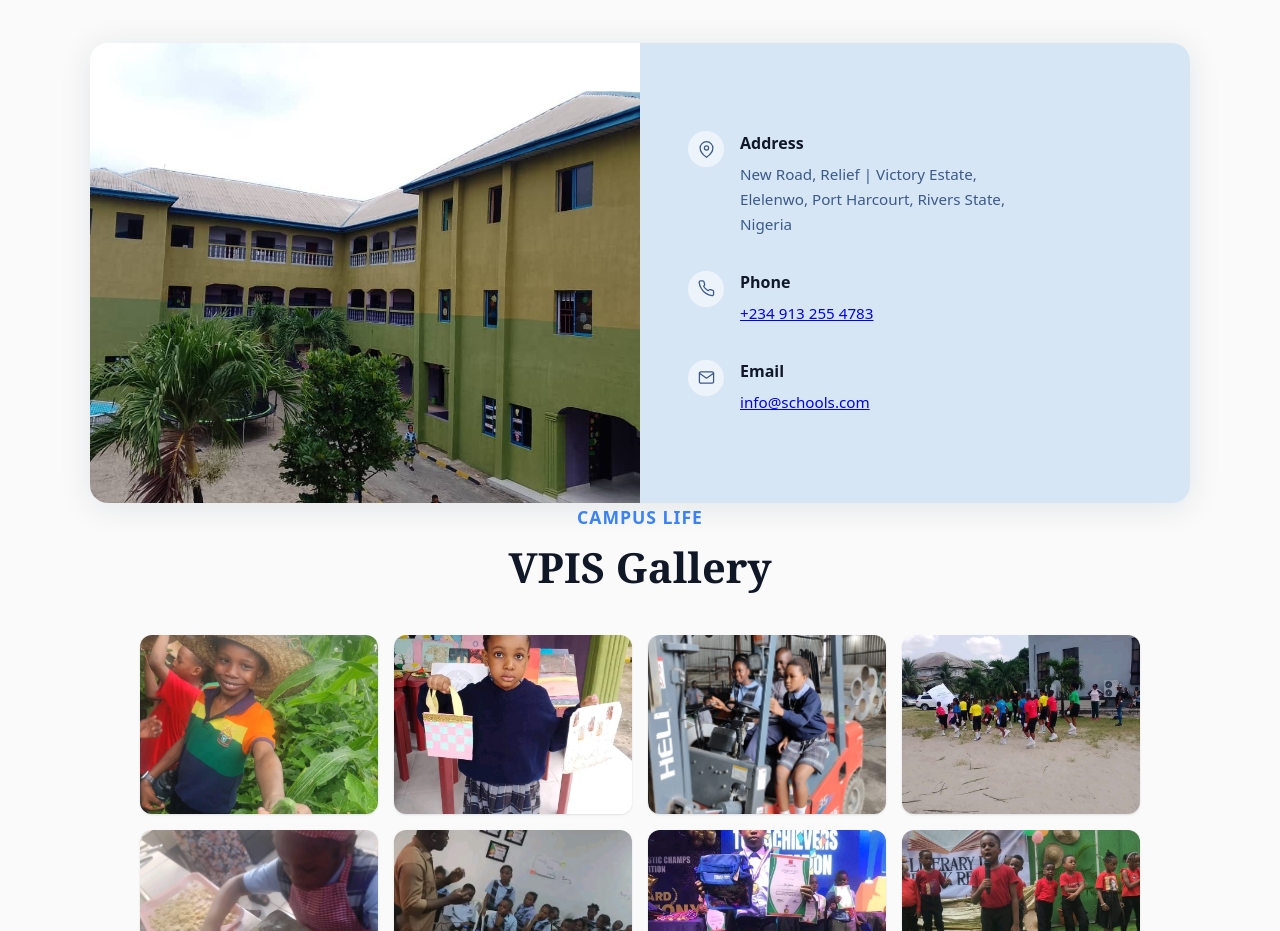
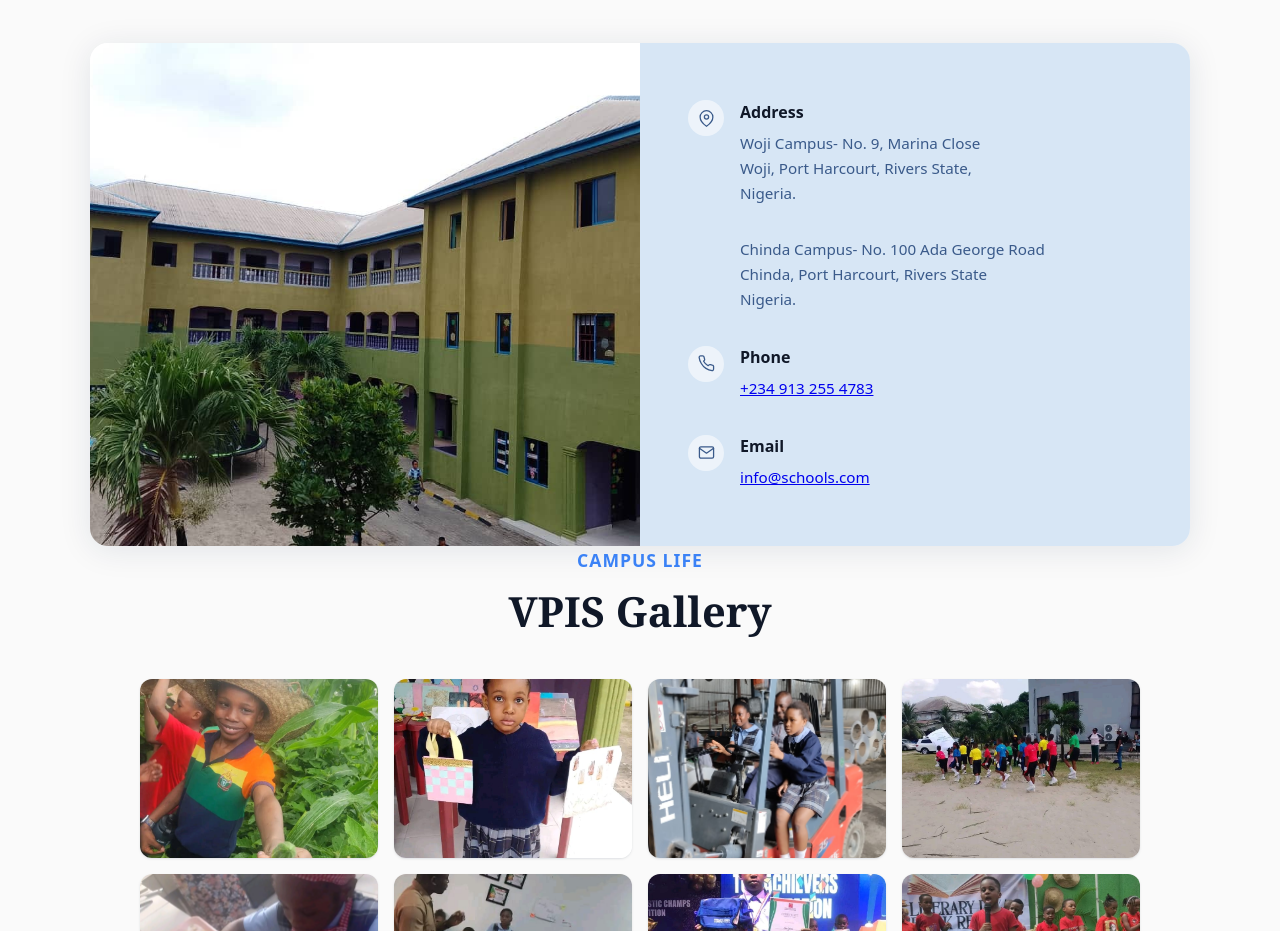
Before and after one commit to Abas-dev/VIRGO-PRAEDICANDA-landing, a React (Vite) app: page / in a window 1280 px wide. Shown: the part 3700-4631 px from the top of the page. Built offline with nearby package versions, Linux system fonts and the light colour scheme.

Commit message:
Update App.jsx

```diff
--- a/src/App.jsx
+++ b/src/App.jsx
@@ -343,11 +343,19 @@ const Contact = () => (
             <div>
               <h4>Address</h4>
               <p>
-                New Road, Relief | Victory Estate,
+               Woji Campus- No. 9, Marina Close
                 <br />
-                Elelenwo, Port Harcourt, Rivers State,
+                Woji, Port Harcourt, Rivers State,
                 <br />
-                Nigeria
+                Nigeria.
+              </p>
+               <br />
+              <p>
+               Chinda Campus- No. 100 Ada George Road
+                <br />
+                Chinda, Port Harcourt, Rivers  State
+                <br />
+                Nigeria.
               </p>
             </div>
           </div>
```
